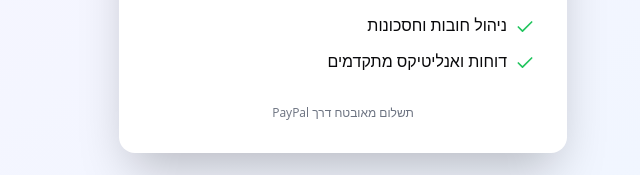
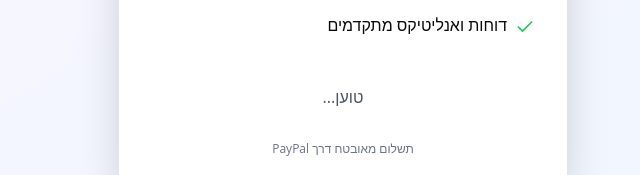
Before and after one commit to Lio311/budget-manager-plus, a Next.js app: page /subscribe in a window 1280 px wide. Shown: the part 570-745 px from the top of the page, without its empty margins (467-1107 px from the left). Built offline with nearby package versions, Linux system fonts and the light colour scheme; no server answers.

Commit message:
fix: wait for userId before showing PayPal buttons
Added conditional rendering to ensure userId is loaded before
PayPal buttons appear. This prevents empty custom_id errors.

```diff
--- a/src/components/subscription/Paywall.tsx
+++ b/src/components/subscription/Paywall.tsx
@@ -51,6 +51,8 @@ export function Paywall() {
                     </li>
                 </ul>
 
+
+                {userId ? (
                     <PayPalScriptProvider options={{
                         clientId: process.env.NEXT_PUBLIC_PAYPAL_CLIENT_ID!,
                         currency: 'ILS'
@@ -64,7 +66,7 @@ export function Paywall() {
                                             value: '50.00',
                                             currency_code: 'ILS'
                                         },
-                                    custom_id: userId || ''
+                                        custom_id: userId
                                     }]
                                 })
                             }}
@@ -84,6 +86,11 @@ export function Paywall() {
                             }}
                         />
                     </PayPalScriptProvider>
+                ) : (
+                    <div className="text-center py-4">
+                        <p className="text-gray-600">טוען...</p>
+                    </div>
+                )}
 
                 <p className="text-xs text-center text-gray-500 mt-4">
                     תשלום מאובטח דרך PayPal
```
Lines whose indentation alone changed are shown as unchanged.
